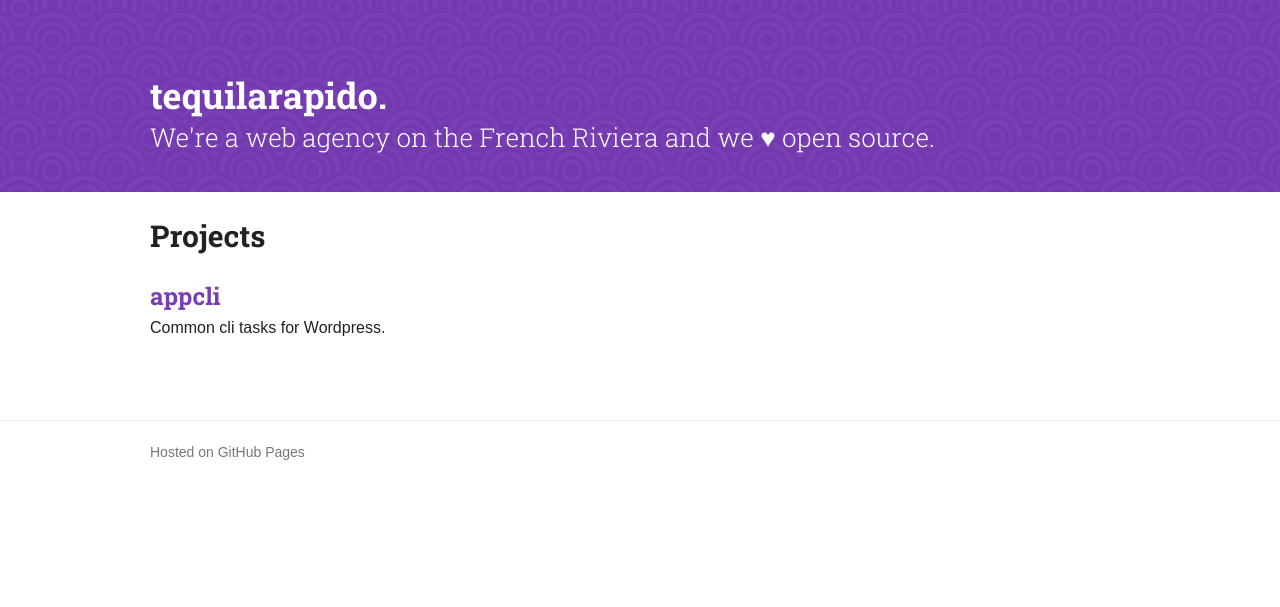
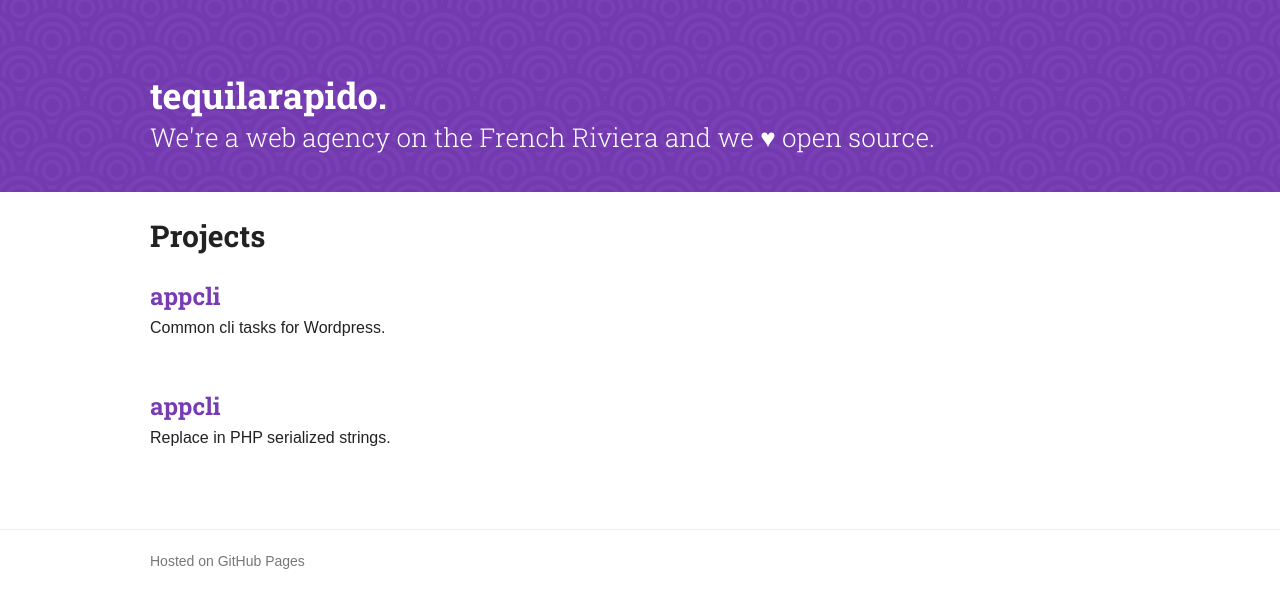
Before and after one commit to tequilarapido/tequilarapido.github.io, a website: page index.html in a window 1280 px wide. Shown: the part 93-700 px from the top of the page. Drawn offline with Linux system fonts and the light colour scheme.

Commit message:
Added tequilarapido/php-serialized

```diff
--- a/index.html
+++ b/index.html
@@ -49,6 +49,7 @@
                 <div class="l-col l-span_2-3">
                    <h2>Projects</h2>
                     <ul class="repolist">
+
                         <li class="public source">
                             <h3 class="repolist-name">
                                 <a href="https://github.com/tequilarapido/appcli/">appcli</a>
@@ -57,6 +58,16 @@
                                 <p class="description">Common cli tasks for Wordpress.</p
                             </div>
                         </li>
+
+                        <li class="public source">
+                            <h3 class="repolist-name">
+                                <a href="https://github.com/tequilarapido/php-serialized">appcli</a>
+                            </h3>
+                            <div class="body">
+                                <p class="description">Replace in PHP serialized strings.</p
+                            </div>
+                        </li>
+
                     </ul>
                 </div>
 
```
